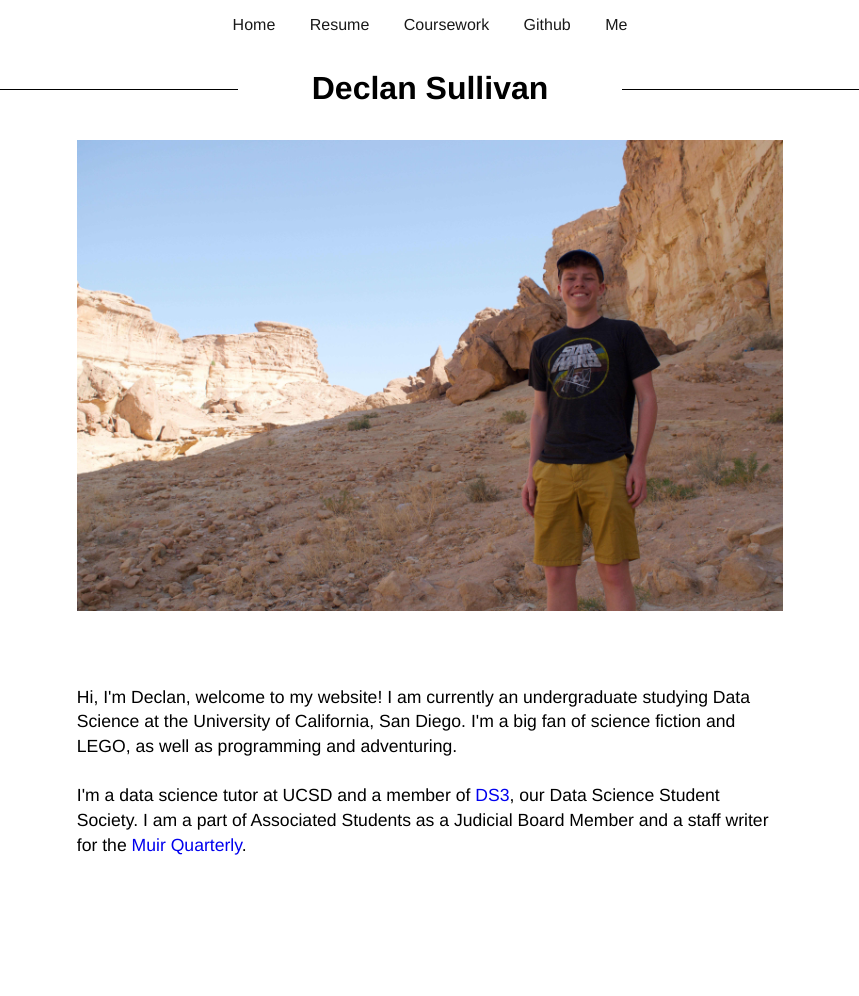
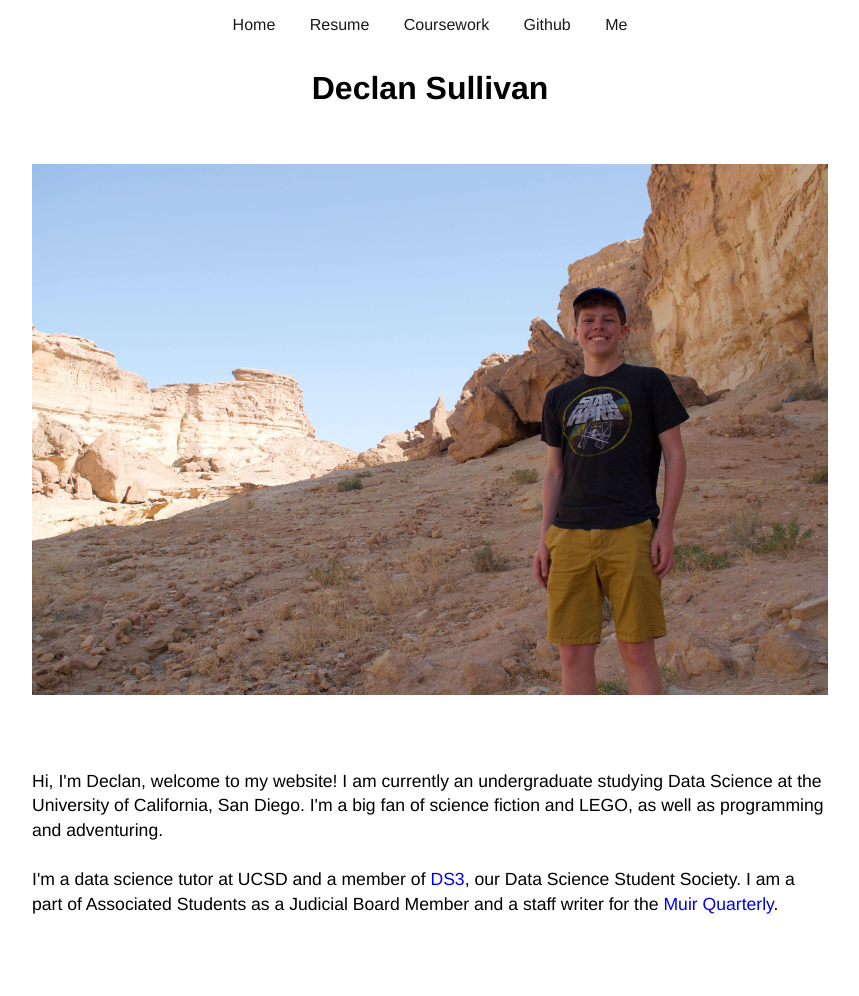
Before and after one commit to declansullivan/static-html-site, a Jekyll site: the page built from index.html, in a window 1280 px wide. Shown: the whole page, without its empty margins (210-1069 px from the left). Built offline with Jekyll 4.4.1, drawn with Linux system fonts in a browser that asks for light colours; before the commit the page ends 962 px from its top, so only the background shows below that.

Commit message:
Update index.html

```diff
--- a/index.html
+++ b/index.html
@@ -12,11 +12,10 @@ title: Declan Sullivan
 
 <body>
 
-    <div class="imgborder">
-
   <img class="home" src="/css/home3.jpg"></img>
 
-        <p class="about">Hi, I'm Declan, welcome to my website! I am currently an undergraduate studying Data Science at
+  <p class="about">
+    Hi, I'm Declan, welcome to my website! I am currently an undergraduate studying Data Science at
     the University of California, San Diego. I'm a big fan of science fiction and LEGO, as well as programming
     and adventuring.
     <br><br>
@@ -24,7 +23,6 @@ title: Declan Sullivan
     Science Student Society. I am a part of Associated Students as a Judicial Board Member and a staff writer for
     the <a href="https://themq.org/" target="_blank">Muir Quarterly</a>.
   </p>
-    </div>
 
 </body>
 
```
Lines whose indentation alone changed are shown as unchanged.
